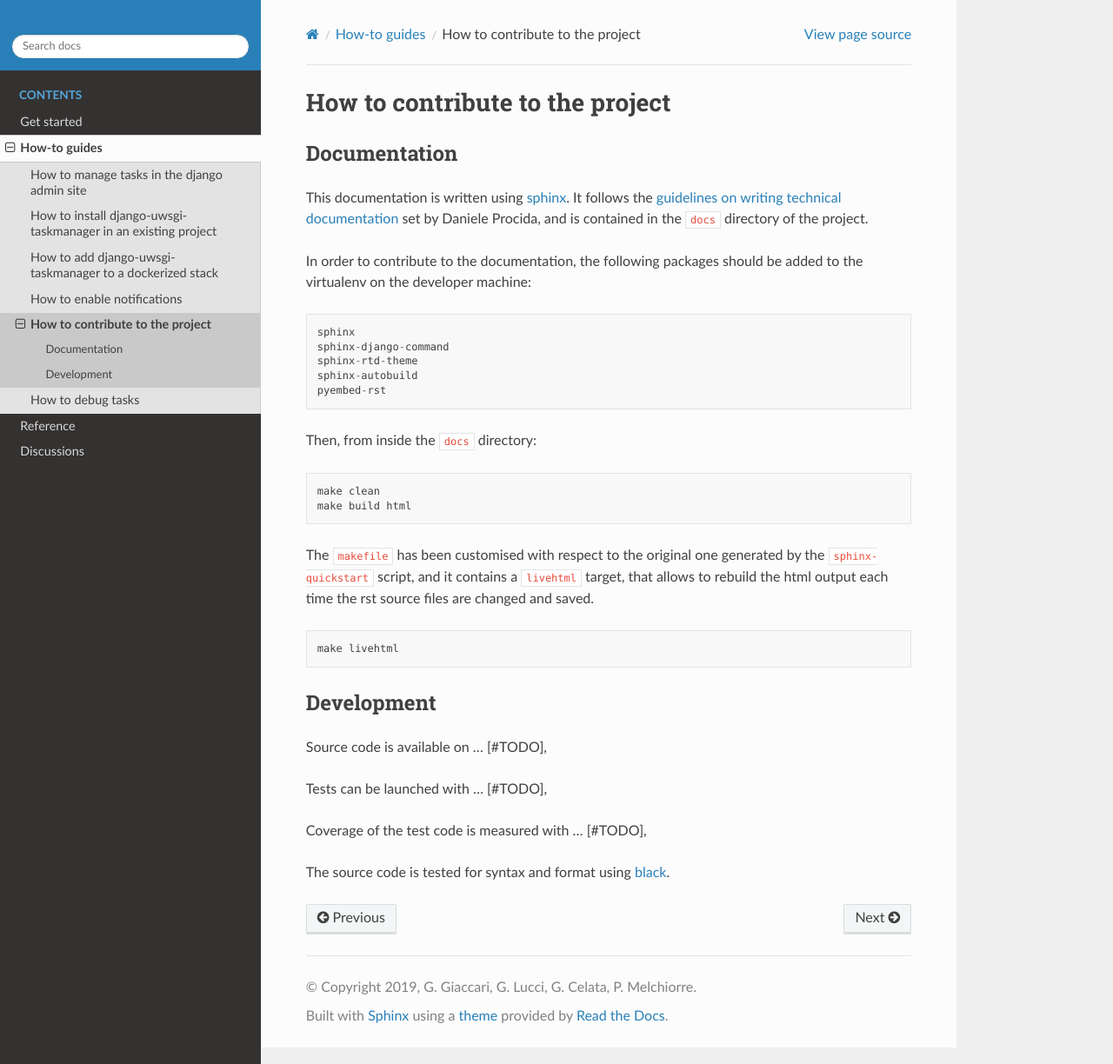
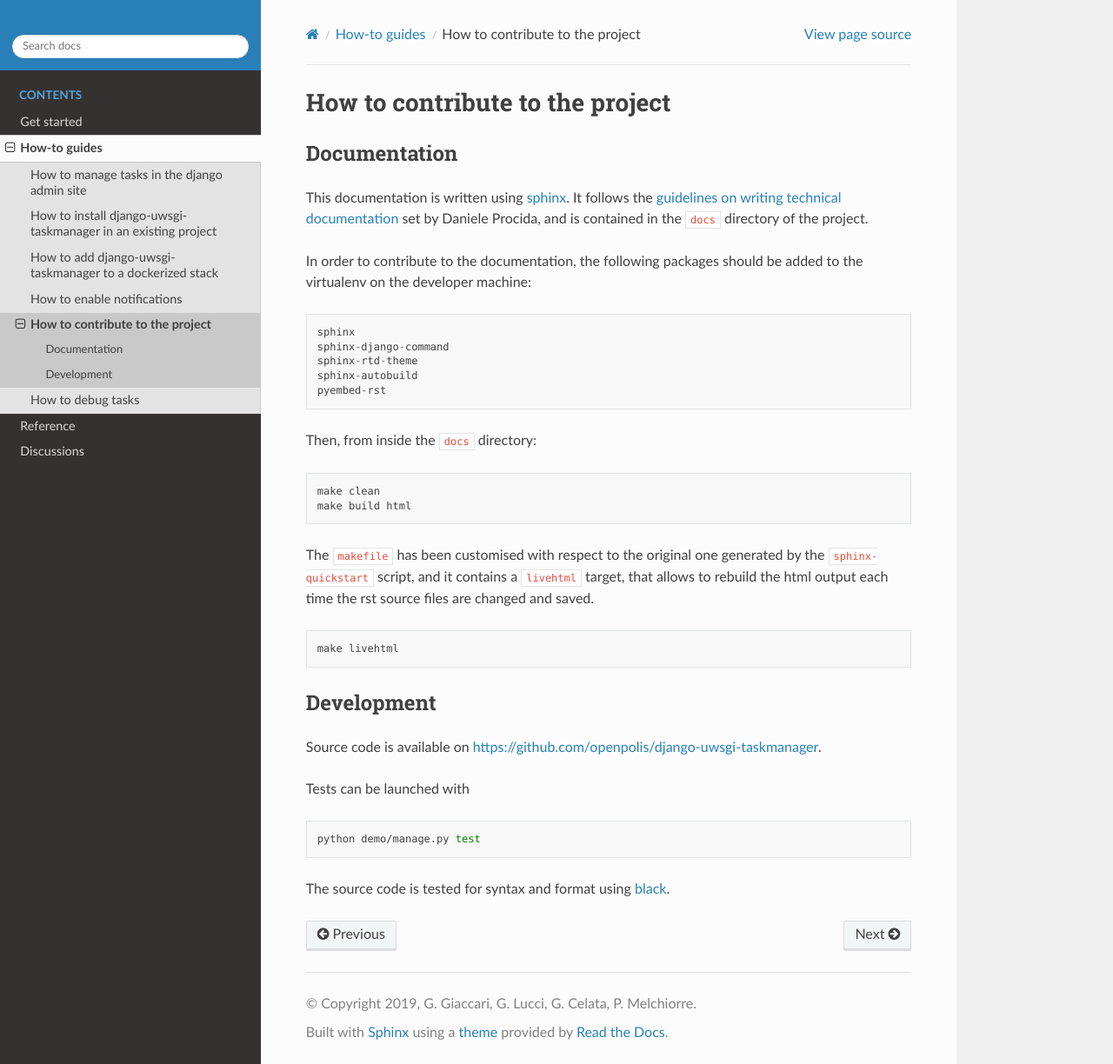
Before and after one commit to openpolis/django-uwsgi-taskmanager, a Sphinx documentation site: the page built from docs/howtos/dev_contribute.rst, in a window 1280 px wide and 1224 px high. Shown: the whole window at 87% size. Built offline with Sphinx 7.4.7 and the Read the Docs theme 2.0.0, drawn with Linux system fonts in a browser that asks for light colours.

Commit message:
documentation corrections

```diff
--- a/docs/howtos/dev_contribute.rst
+++ b/docs/howtos/dev_contribute.rst
@@ -38,12 +38,13 @@ changed and saved.
 Development
 ^^^^^^^^^^^
 
+Source code is available on https://github.com/openpolis/django-uwsgi-taskmanager.
 
-Source code is available on ... [#TODO],
+Tests can be launched with
 
-Tests can be launched with ... [#TODO],
+.. code-block:: bash
 
-Coverage of the test code is measured with ... [#TODO],
+    python demo/manage.py test
 
 The source code is tested for syntax and format using black_.
 
--- a/docs/reference.rst
+++ b/docs/reference.rst
@@ -28,7 +28,6 @@ taskmanager.management.base
    .. autosummary::
 
       LoggingBaseCommand
-      NoTerminatorStreamHandler
 
 taskmanager.logging
 -------------------
```
